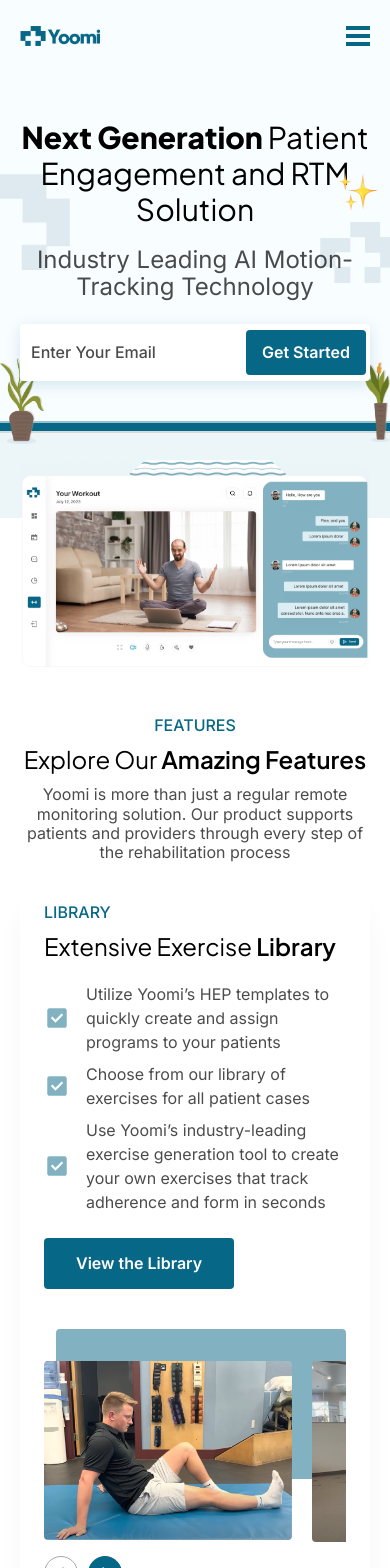
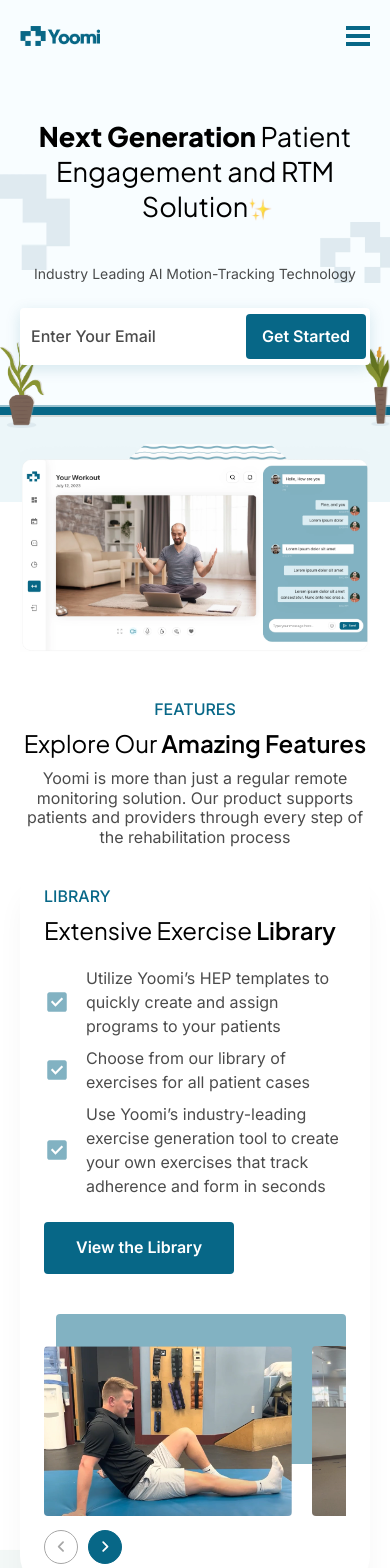
Before and after one commit to ritu-477/yoomi, a React (Create React App) app: page / in a window 390 px wide. Shown: the top 1568 px of the page. Built offline with nearby package versions, Linux system fonts and the light colour scheme.

Commit message:
done-page

```diff
--- a/src/components/FeaturesSlider.jsx
+++ b/src/components/FeaturesSlider.jsx
@@ -5,7 +5,7 @@ import 'swiper/css/free-mode';
 import 'swiper/css/navigation';
 import { Navigation } from 'swiper/modules';
 import Icon from '../common/Icon';
-import sliderWorkout from '../assets/images/webp/slider-workout.webp';
+import sliderWorkout from '../assets/images/webp/swiper-img.webp';
 import sliderChair from '../assets/images/webp/slider-chair-image.webp';
 
 const FeaturesSlider = () => {
@@ -69,7 +69,7 @@ const FeaturesSlider = () => {
                   <SwiperSlide key={idx}>
                     <div
                       data-aos='zoom-in'
-                      className="overflow-hidden group rounded xl:max-h-[331px] lg:max-h-[273px] relative max-h-[181px] sm:max-h-[323px] max-w-[460px] w-full"
+                      className="overflow-hidden group rounded xl:max-h-[315px] lg:max-h-[234px] relative max-h-[170px] sm:max-h-[303px] max-w-[460px] w-full"
                     >
                       <img
                         src={idx === 0 || idx === 2 ? sliderWorkout : sliderChair}
--- a/src/components/Hero.jsx
+++ b/src/components/Hero.jsx
@@ -9,9 +9,9 @@ const Hero = () => {
     <div className='xl:pt-[123px] lg:pt-[100px] md:pt-[80px] sm:pt-[60px] pt-12 bg-off-white relative' id='about'>
       <div className='absolute left-0 top-[103px]'><img src={leftEllips} alt="left-ellips" className='xl:max-w-[258px] pointer-events-none xl:h-[208px] lg:max-w-[200px] lg:h-[180px] sm:max-w-[150px] sm:h-[100px] max-w-[70px] h-[50]' /></div>
       <div className='absolute right-0 top-[151px]'><img src={rightEllips} className='xl:max-w-[258px] xl:h-[208px] pointer-events-none lg:max-w-[200px] lg:h-[180px] sm:max-w-[150px] sm:h-[100px] max-w-[70px] h-[50]' alt="right-ellips"  /></div>
-          <div className='container'>
-        <h1 className='relative font-normal text-center max-w-[819.84px] text-3xl mx-auto md:text-custom-6xl md:leading-custom-5xl lg:text-custom-8xl lg:leading-custom-7xl text-black'><span className='font-extrabold'>Next Generation</span> Patient <span className='block relative after:absolute after:contents-[] after:w-[40px] after:h-[40px] after:bg-star after:bg-cover after:top-[16px] after:right-[-8px]'>Engagement and RTM Solution</span></h1>
-        <p className='font-inter text-2xl leading-custom-xxl text-center text-black opacity-70 pt-5'>Industry Leading AI Motion-Tracking Technology</p>
+      <div className='container'>
+        <h1 className='font-normal xl:text-custom-8xl lg:text-5xl sm:text-4xl text-[27px] xl:leading-custom-7xl leading-[35px] text-black text-center mx-auto pb-5'><span className='font-extrabold'>Next Generation</span><span> Patient <span className='block'>Engagement and RTM <span className='relative after:absolute after:contents-[""] sm:after:-right-12 sm:after:top-4 lg:after:-top-4 after:bg-star sm:after:w-12 after:w-6 sm:after:h-12 after:h-6 after:bg-cover after:mt-2 sm:after:-mt-4 xl:after:mt-6 lg:after:mt-7'>Solution</span></span></span></h1>
+        <p className='font-inter lg:text-2xl text-sm lg:leading-custom-xxl text-center text-black opacity-70 pt-5'>Industry Leading AI Motion-Tracking Technology</p>
         <form method='get' id='email-form' className='relative z-10'>
           <div className='bg-white max-w-[428.89px] rounded p-[5.62px_4px_5.62px_11px] mx-auto shadow-custom-xl sm:mt-8 mt-6 md:mt-12 lg:mt-[57px] flex justify-between items-center'>
             <input type="email" placeholder='Enter Your Email' required className='w-full outline-none font-inter font-medium text-base placeholder:text-black opacity-70  leading-custom-lg' />
```
Also changed, not shown: src/assets/images/webp/swiper-img.webp (added).
